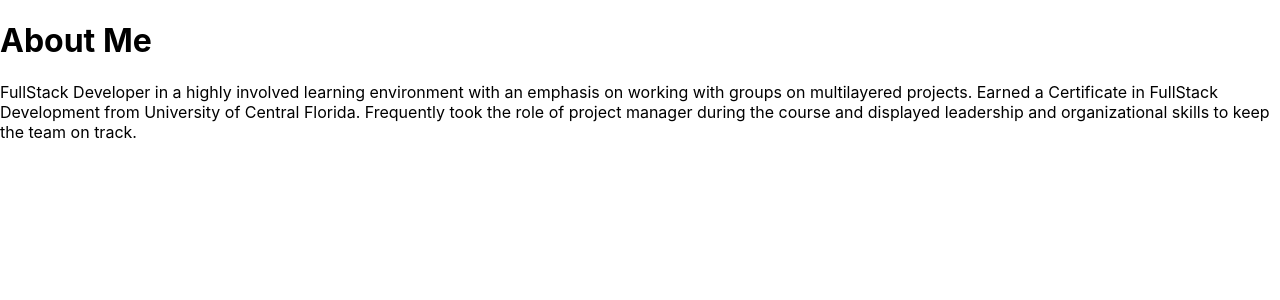
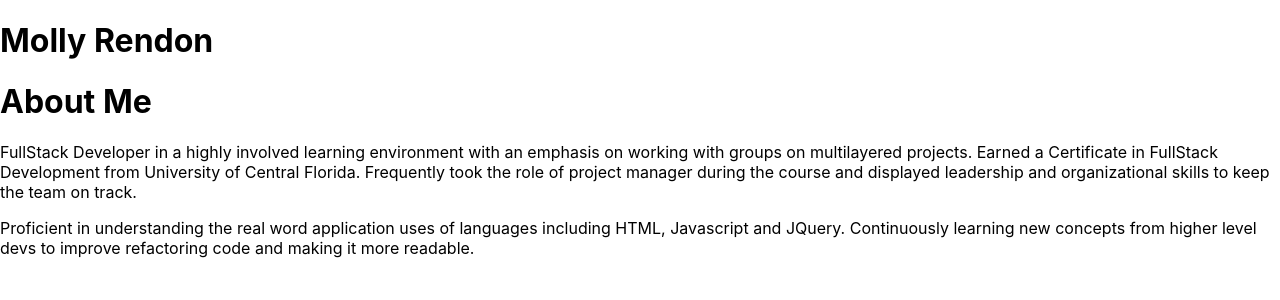
Before and after one commit to mollyrendon/mrendon-react-portfolio, a React (Create React App) app: page / in a window 1280 px wide. Shown: the top 300 px of the page. Built offline with nearby package versions, Linux system fonts and the light colour scheme.

Commit message:
Set up Main page, added Main page to App,js, updated README, added stylesheet to Main directory

```diff
--- a/src/App.css
+++ b/src/App.css
@@ -1,4 +1,4 @@
-.App {
+/* .App {
   text-align: center;
 }
 
@@ -35,4 +35,4 @@
   to {
     transform: rotate(360deg);
   }
-}
+} */
--- a/src/App.js
+++ b/src/App.js
@@ -1,11 +1,13 @@
 import React from 'react';
 import './App.css';
 
+import Main from "./views/Main";
 import About from './views/About';
 
 function App() {
   return (
     <div>
+      <Main />
       <About />
     </div>
   );
--- a/src/views/About/index.js
+++ b/src/views/About/index.js
@@ -6,6 +6,7 @@ function About() {
         <div>
             <h1>About Me</h1>
             <p>FullStack Developer in a highly involved learning environment with an emphasis on working with groups on multilayered projects.  Earned a Certificate in FullStack Development from University of Central Florida. Frequently took the role of project manager during the course and displayed leadership and organizational skills to keep the team on track.</p>
+            <p>Proficient in understanding the real word application uses of languages including HTML, Javascript and JQuery.  Continuously learning new concepts from higher level devs to improve refactoring code and making it more readable.</p>
         </div>
     );
 }
--- /dev/null
+++ b/src/views/Main/index.js
@@ -0,0 +1,10 @@
+import React from "react";
+import "./style.css";
+
+function MainPage() {
+    return (
+        <h1>Molly Rendon</h1>
+    );
+}
+
+export default MainPage;
```
Also changed, not shown: src/views/Main/style.css (added), 1 other file (tests, documents, lock files or other folders).
